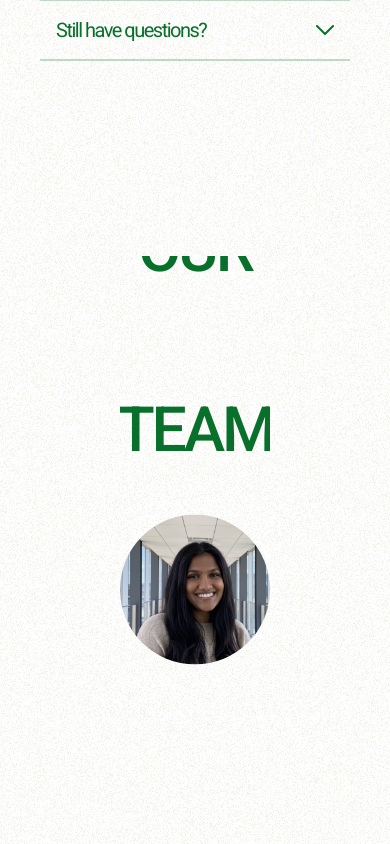
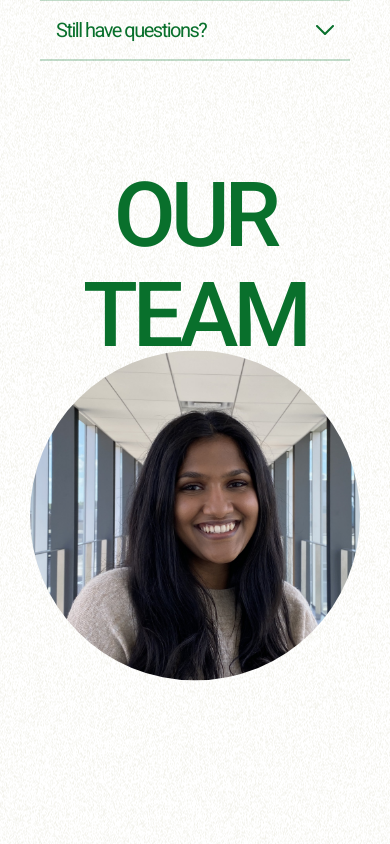
Before and after one commit to uwctrl-y/uwctrly, a Vue app: page / in a window 390 px wide. Shown: the part 6820-7664 px from the top of the page. Built offline with nearby package versions, Linux system fonts and the light colour scheme.

Commit message:
fixed our team responsiveness (draft)

```diff
--- a/src/views/OurTeam.vue
+++ b/src/views/OurTeam.vue
@@ -117,8 +117,11 @@ export default {
 }
 
 .heading-container{
-    position: absolute;
+    /* position: absolute;*/
     z-index: 1;
+    display: flex;
+    justify-content: center;
+    /* margin-bottom: 295px; */
 }
 
 .heading-text {
@@ -134,7 +137,7 @@ export default {
 .parallax-container {
     overflow: hidden;
     position: relative;
-    height: 80vh;
+    /* height: 80vh; */
     text-align: center;
     display: flex;
     align-items: center;
@@ -157,18 +160,36 @@ export default {
     transition: top 0.2s ease; /* Add a smooth transition for the parallax effect */
 }
 
-@media screen and (max-width: 768px) {
-    .heading-text {
-        font-size: 12vw;
-        letter-spacing: -0.1em;
+@media screen and (max-width: 860px) {
+  .heading-text {
+    font-size: 140px;
+  }
+}
+
+@media screen and (max-width: 800px) {
+  .heading-text {
+    font-size: 120px;
+  }
+}
+
+@media screen and (max-width: 600px) {
+    .our-team-section {
+        padding: 50px;
     }
 }
 
-@media screen and (max-width: 480px) {
-    .heading-text {
-        font-size: 16vw;
-        letter-spacing: -0.05em;
+@media screen and (max-width: 400px) {
+  .heading-text {
+    font-size: 90px;
+    letter-spacing: -5px;
+    line-height: 100px;
+  }
+
+  .our-team-section {
+        padding: 30px;
     }
 }
 
+
+
 </style>
```
